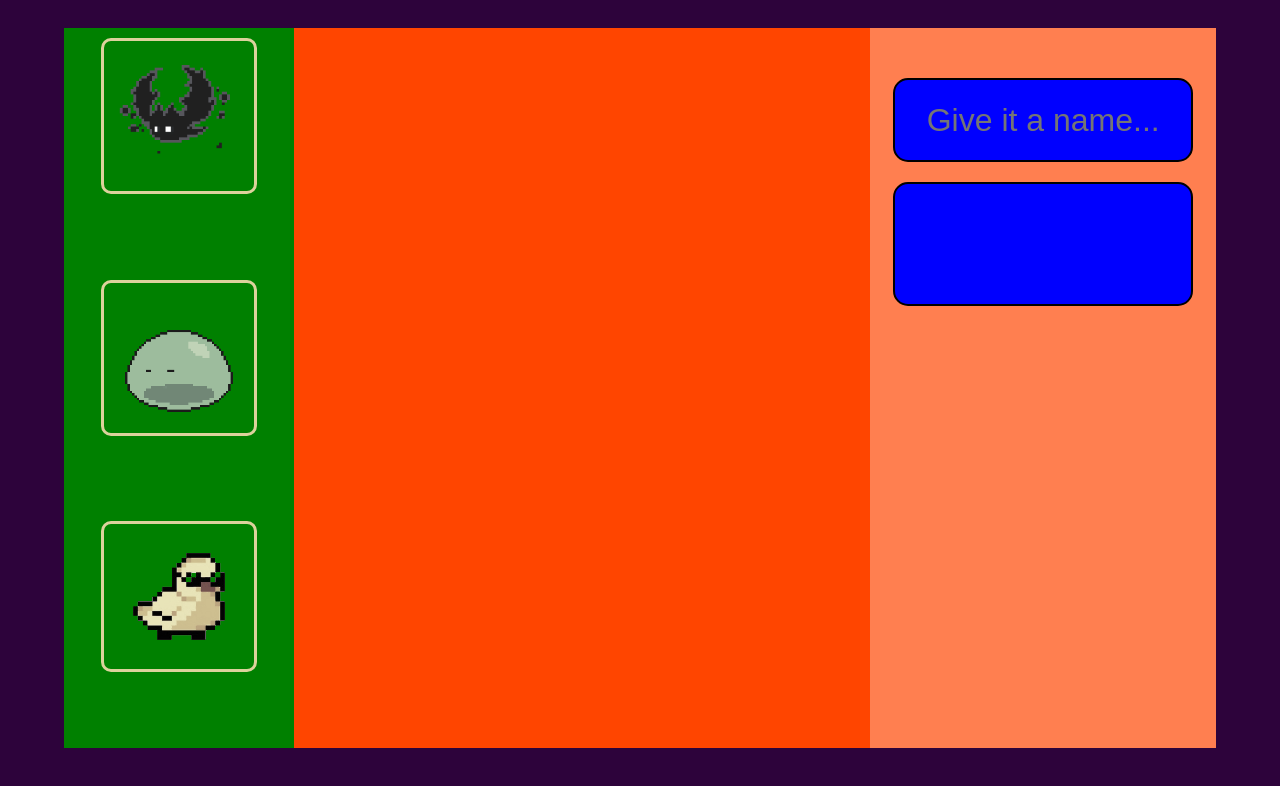
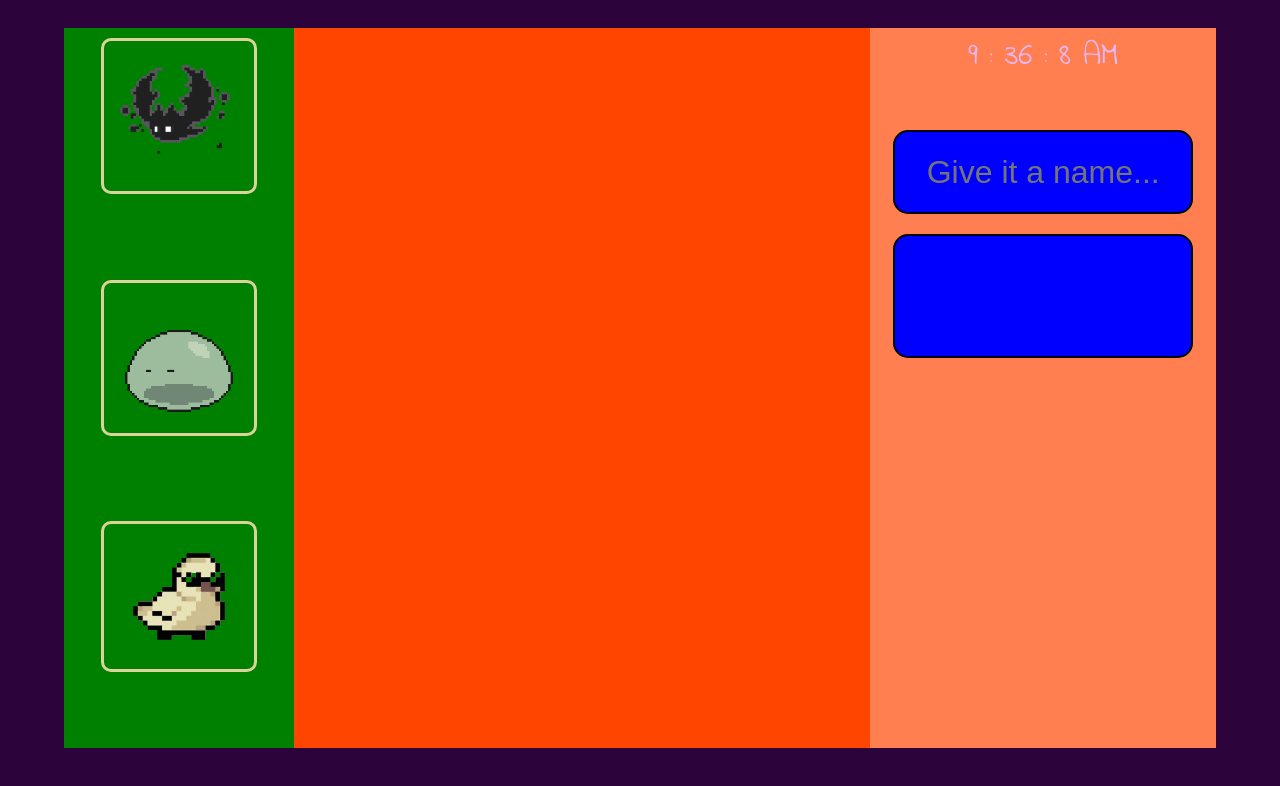
Before and after one commit to Relchzen/thebaddestduck, a plain HTML site: page select.html in a window 1280 px wide. Drawn offline with nearby package versions, Linux system fonts and the light colour scheme.

Commit message:
tambah jam di select.html + jam real javascript

```diff
--- /dev/null
+++ b/clockScriptReal.js
@@ -0,0 +1,18 @@
+function displayTime(){
+    var dateTime = new Date();
+    var hour = dateTime.getHours();
+    var min = dateTime.getMinutes();
+    var sec = dateTime.getSeconds();
+    var session = document.getElementById('session');
+
+    if(hour >= 12){
+        session.innerHTML = 'PM';
+    }else{
+        session.innerHTML = 'AM';
+    }
+
+    document.getElementById('hour').innerHTML = hour;
+    document.getElementById('minutes').innerHTML = min;
+    document.getElementById('seconds').innerHTML = sec;
+}
+setInterval(displayTime, 10);
--- a/select.css
+++ b/select.css
@@ -116,3 +116,8 @@ body {
   transition: 100ms ease;
   transform: scale(1.2);
 }
+
+#clock{
+  margin-top: 5px;
+  font-size: 32px;
+}
--- a/select.html
+++ b/select.html
@@ -18,10 +18,19 @@
             <img class="charactercard" src="asset/Slime.play.gif" id="char2" name="Sliz the Slime" desc="Lorem ipsum dolor sit amet consectetur adipisicing elit. Impedit eos officiis quaerat a. Quaerat ipsa culpa beatae voluptatem veritatis laboriosam dolorum magnam eius eveniet, ut sequi neque ducimus illo rerum?" />
             <img class="charactercard" src="asset/duck-player-unscreen.gif" id="char3" name="Don the Duck" desc="Lorem ipsum dolor sit amet, consectetur adipisicing elit. Temporibus dolore illo at? Ea, magni repellat voluptatibus at iure ad commodi beatae tempore explicabo quae molestias, saepe, laudantium dolore itaque? Reiciendis." />
         </div>
+
         <div class="characterpreview">
             <div id="previewImage"></div>
         </div>
         <div class="description">
+            <div id="clock">
+                <span id="hour">00</span>
+                <span>:</span>
+                <span id="minutes">00</span>
+                <span>:</span>
+                <span id="seconds">00</span>
+                <span id="session">AM</span>
+            </div>
             <input id="charactername" placeholder="Give it a name..." required />
             <div id="characterdescription">
             </div>
@@ -31,5 +40,6 @@
         </div>
     </div>
     <script type="text/javascript" src="select.js"></script>
+    <script src="clockScriptReal.js"></script>
 </body>
 </html>
```
